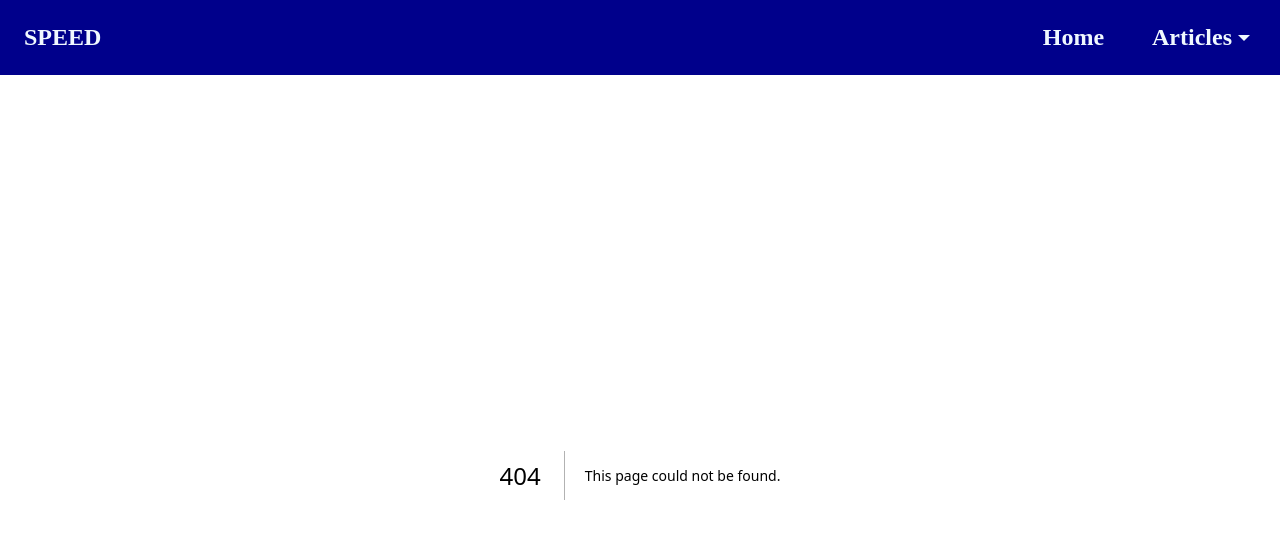
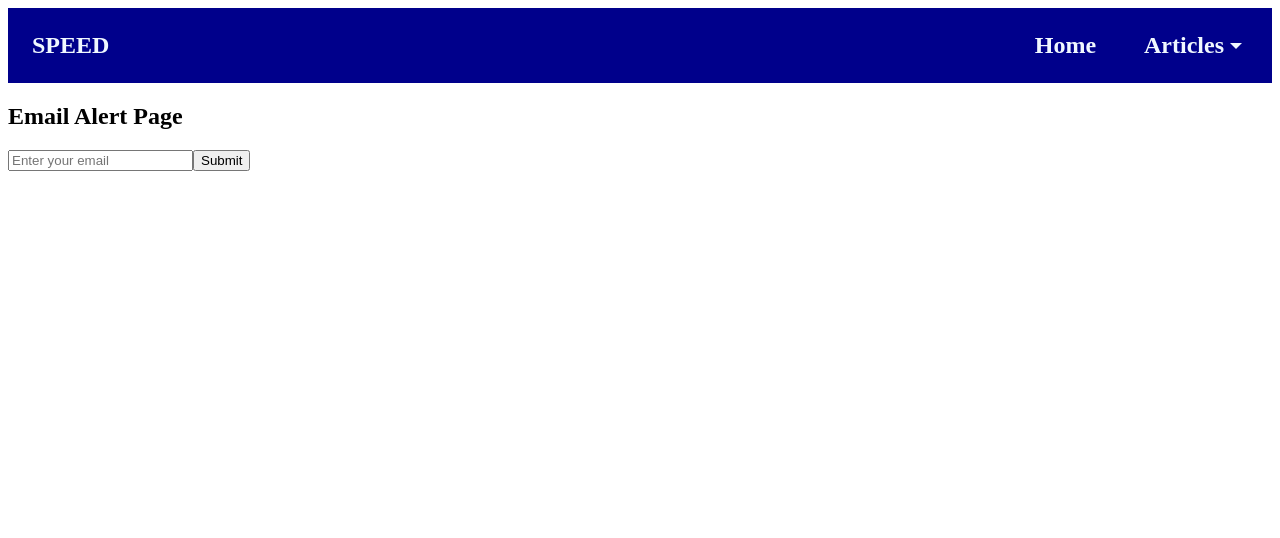
Before and after one commit to h6u3/CISE_SPEED, a Next.js app in the folder frontend/: page /EmailAlert in a window 1280 px wide. Before the commit this address had no page. Shown: the top 538 px of the page. Built offline with nearby package versions, Linux system fonts and the light colour scheme.

Commit message:
US 2 and 3
Email Alert

```diff
--- a/frontend/package.json
+++ b/frontend/package.json
@@ -15,6 +15,7 @@
     "react-dom": "^18",
     "react-hook-form": "^7.52.2",
     "react-icons": "^5.3.0",
+    "react-router-dom": "^6.26.2",
     "sass": "^1.77.8"
   },
   "devDependencies": {
--- /dev/null
+++ b/frontend/src/pages/EmailAlert.tsx
@@ -0,0 +1,46 @@
+import React, { useState } from 'react';
+
+const EmailAlert: React.FC = () => {
+  const [email, setEmail] = useState<string>('');
+  const [message, setMessage] = useState<string>('');
+
+  const handleInputChange = (e: React.ChangeEvent<HTMLInputElement>) => {
+    setEmail(e.target.value);
+  };
+
+  const handleSubmit = async () => {
+    try {
+      const response = await fetch('/api/send-email', {
+        method: 'POST',
+        headers: {
+          'Content-Type': 'application/json',
+        },
+        body: JSON.stringify({ email, message: 'Your custom message here!' }),
+      });
+
+      if (response.ok) {
+        alert(`Email sent to: ${email}`);
+      } else {
+        alert('Failed to send email.');
+      }
+    } catch (error) {
+      console.error('Error sending email:', error);
+      alert('Error occurred while sending email.');
+    }
+  };
+
+  return (
+    <div>
+      <h2>Email Alert Page</h2>
+      <input
+        type="email"
+        placeholder="Enter your email"
+        value={email}
+        onChange={handleInputChange}
+      />
+      <button onClick={handleSubmit}>Submit</button>
+    </div>
+  );
+};
+
+export default EmailAlert;
```
Also changed, not shown: frontend/src/components/US2&3/EmailAlert.tsx (added, +33 -0 lines), frontend/src/pages/index.tsx (+7 -0 lines), 1 other file (tests, documents, lock files or other folders).
